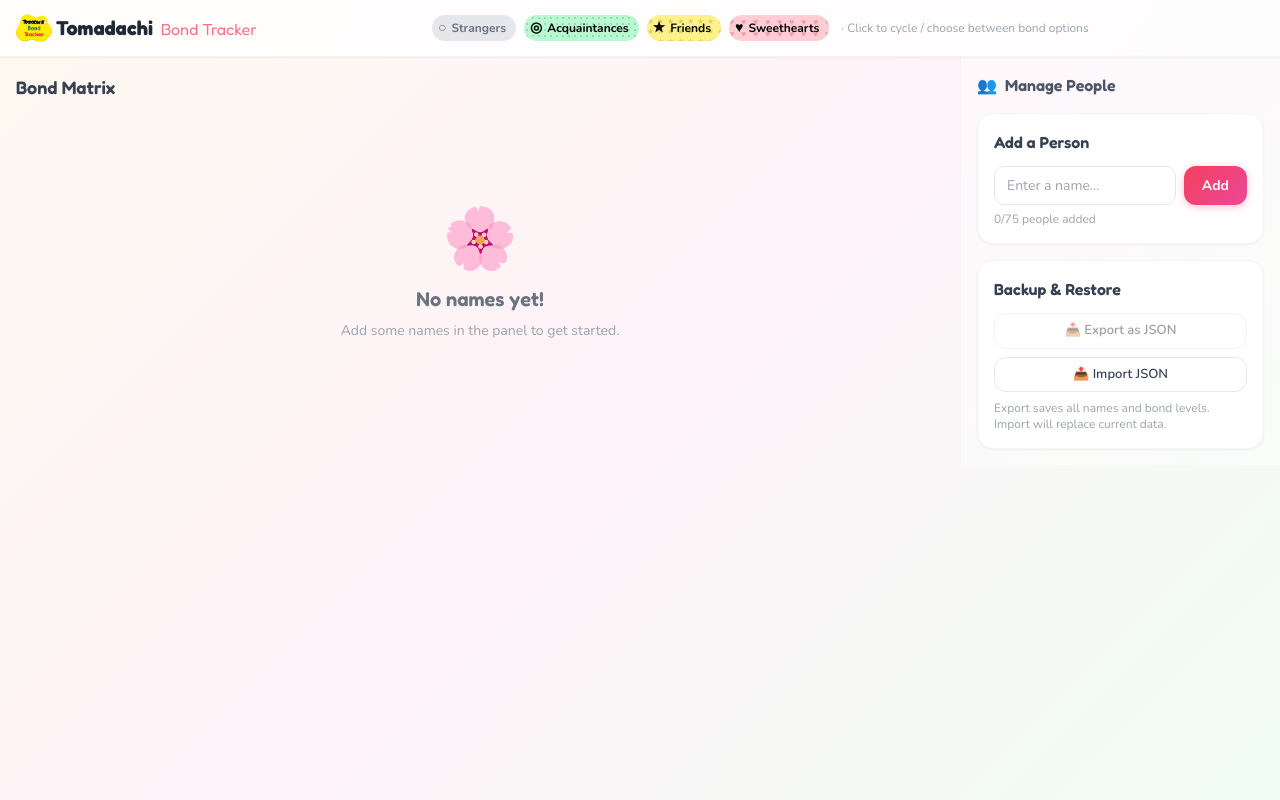
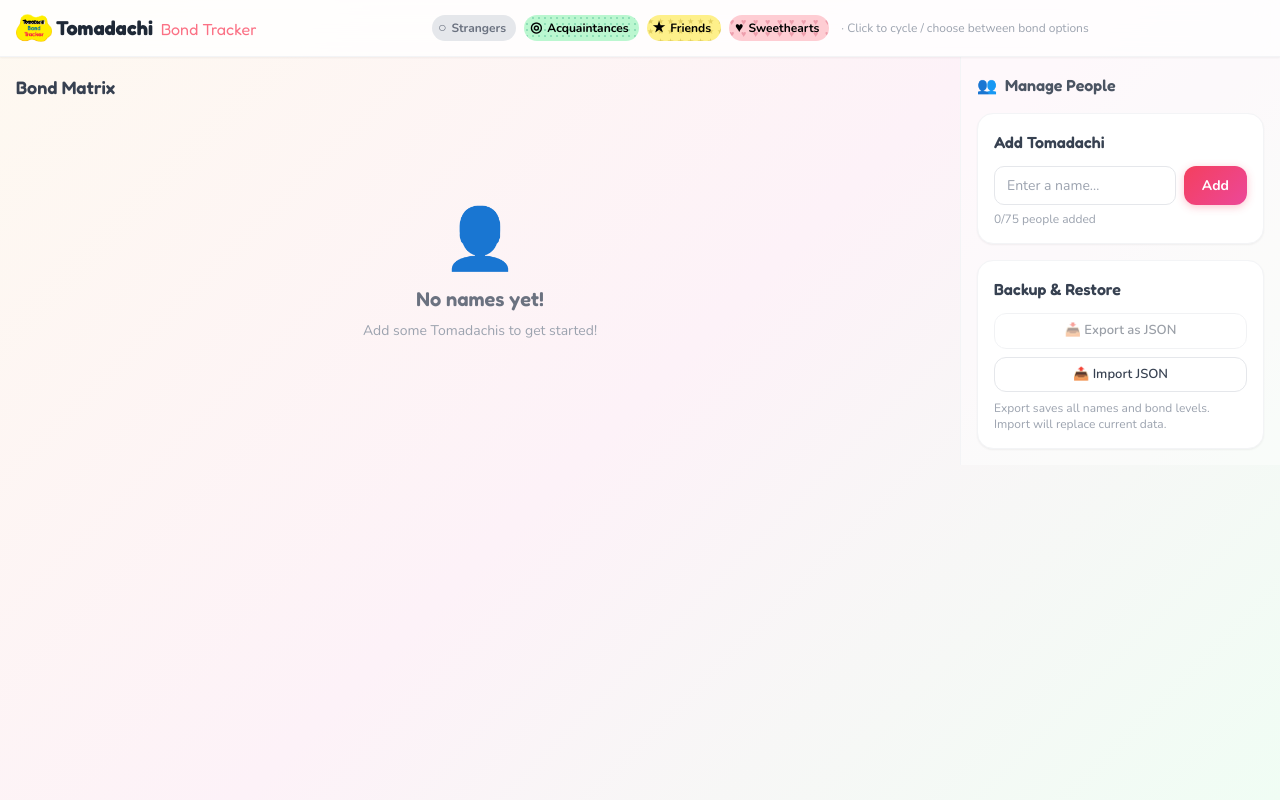
Before and after one commit to cheydolph/tomadachi-bond-tracker, a Next.js app: page / in a window 1280 px wide. Built offline with nearby package versions, Linux system fonts and the light colour scheme.

Commit message:
Fixed person icon and minor typing

```diff
--- a/components/BondMatrix.tsx
+++ b/components/BondMatrix.tsx
@@ -70,7 +70,7 @@ export default function BondMatrix({
   if (names.length === 0) {
     return (
       <div className="flex flex-col items-center justify-center py-24 text-center">
-        <div className="text-6xl mb-4">🌸</div>
+        <div className="text-6xl mb-4">👤</div>
         <h3
           className="text-xl font-semibold text-gray-500 mb-2"
           style={{ fontFamily: "Fredoka" }}
@@ -78,7 +78,7 @@ export default function BondMatrix({
           No names yet!
         </h3>
         <p className="text-sm text-gray-400">
-          Add some names in the panel to get started.
+          Add some Tomadachis to get started!
         </p>
       </div>
     );
@@ -92,7 +92,7 @@ export default function BondMatrix({
           className="text-xl font-semibold text-gray-500 mb-2"
           style={{ fontFamily: "Fredoka" }}
         >
-          Add one more person!
+          Add one more Tomadachi!
         </h3>
         <p className="text-sm text-gray-400">
           You need at least 2 names to track bonds.
--- a/components/MobileView.tsx
+++ b/components/MobileView.tsx
@@ -26,7 +26,7 @@ export default function MobileView({
   if (names.length === 0) {
     return (
       <div className="flex flex-col items-center justify-center py-20 text-center px-4">
-        <div className="text-5xl mb-4">🌸</div>
+        <div className="text-5xl mb-4">👤</div>
         <h3
           className="text-lg font-semibold text-gray-500 mb-2"
           style={{ fontFamily: "Fredoka" }}
@@ -123,7 +123,7 @@ export default function MobileView({
                       <p className="text-lg font-bold text-gray-800 truncate">
                         {toName}
                       </p>
-                      {/* For possibly adding in different level relationships later */}
+                      {/* For possibly adding in different level bonds later */}
                       {/* <p className="text-xs text-gray-400 mt-0.5">
                         Seen as:{" "}
                         <span
--- a/components/NamePanel.tsx
+++ b/components/NamePanel.tsx
@@ -106,13 +106,13 @@ export default function NamePanel({
 
   return (
     <div className="flex flex-col gap-4">
-      {/* Add name */}
+      {/* Add Tomadachi */}
       <div className="bg-white rounded-2xl p-4 shadow-sm border border-gray-100">
         <h2
           className="text-base font-semibold text-gray-700 mb-3"
           style={{ fontFamily: "Fredoka" }}
         >
-          Add a Person
+          Add Tomadachi
         </h2>
         <div className="flex gap-2">
           <input
@@ -160,7 +160,7 @@ export default function NamePanel({
                 key={name}
                 className="flex items-center gap-2 group rounded-xl px-2 py-1.5 hover:bg-gray-50 transition-colors"
               >
-                <span className="text-gray-300 text-xs">🌸</span>
+                <span className="text-gray-300 text-xs">👤</span>
 
                 {editingName === name ? (
                   <input
```
